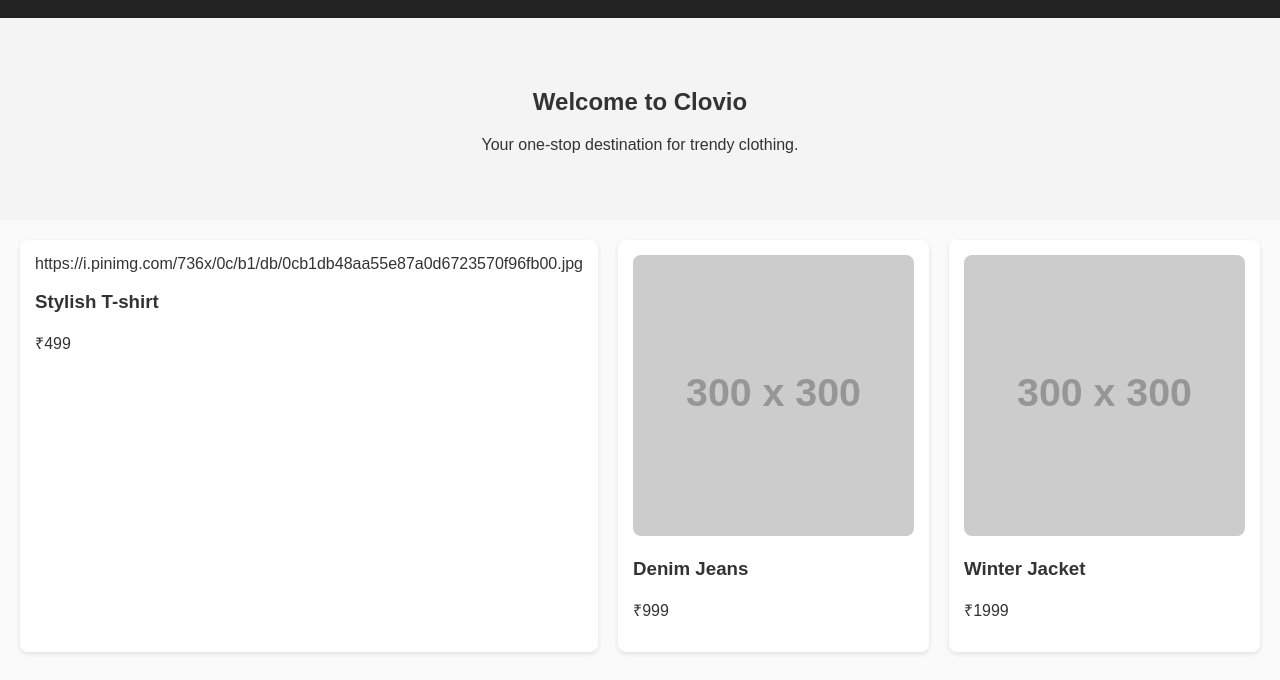
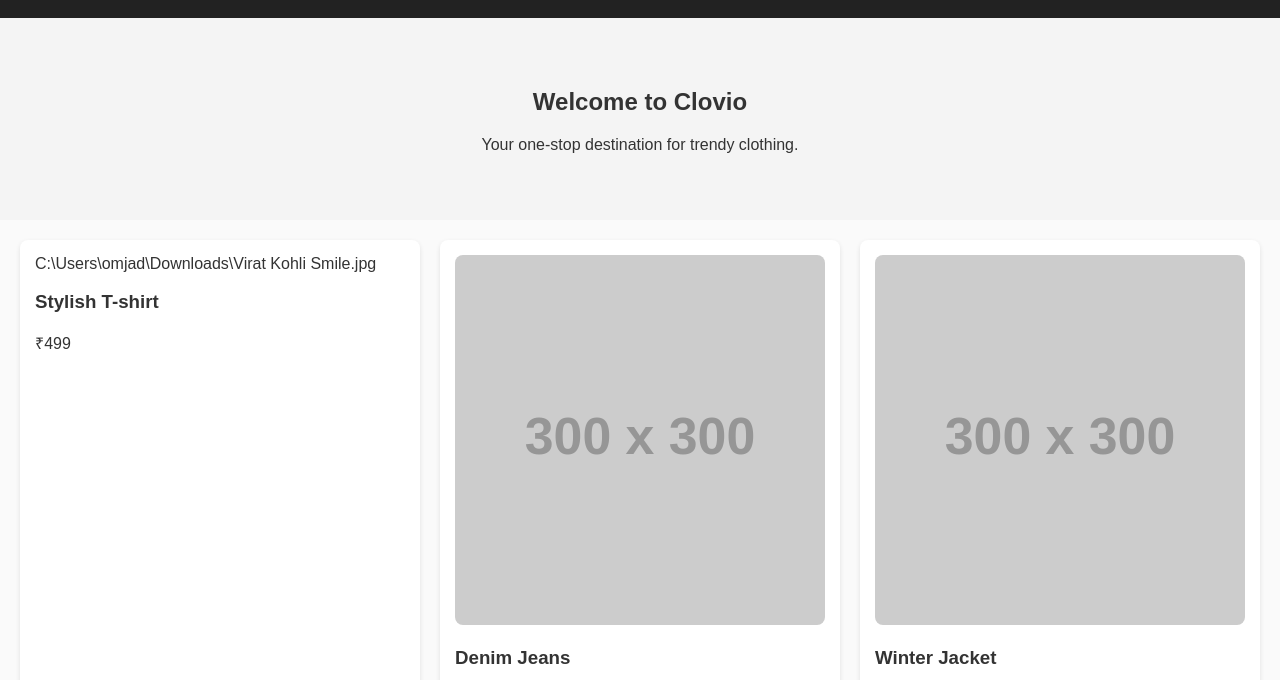
Before and after one commit to Om-jadhav18/clovio, a plain HTML site: page index.html in a window 1280 px wide. Shown: the part 120-800 px from the top of the page. Drawn offline with Linux system fonts and the light colour scheme; placeholder pictures from the web are drawn by us.

Commit message:
Update index.html

```diff
--- a/index.html
+++ b/index.html
@@ -34,7 +34,7 @@
 
   <section class="products">
     <div class="product">
-https://i.pinimg.com/736x/0c/b1/db/0cb1db48aa55e87a0d6723570f96fb00.jpg
+C:\Users\omjad\Downloads\Virat Kohli Smile.jpg
       <h3>Stylish T-shirt</h3>
       <p>₹499</p>
     </div>
```
